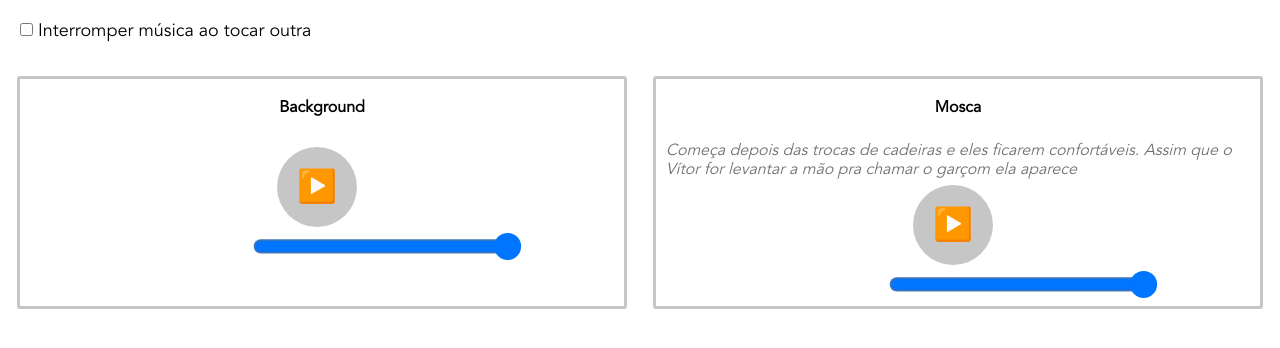
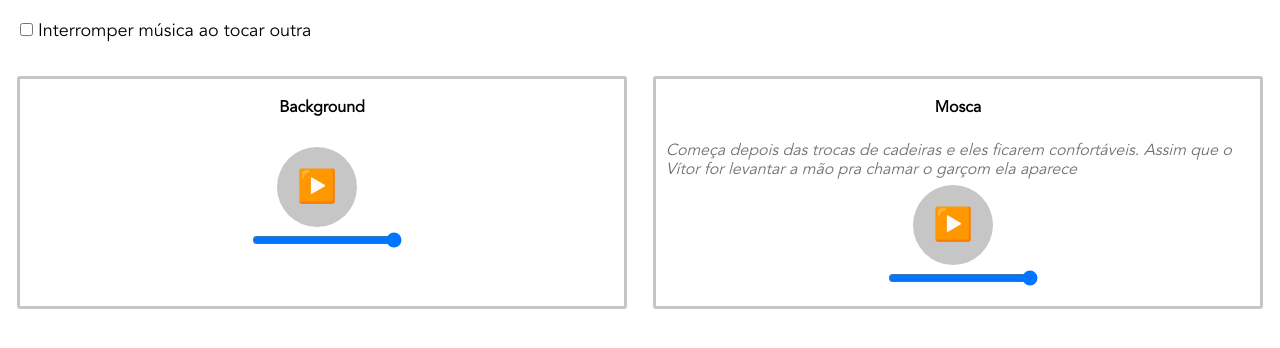
Before and after one commit to vtr222/sonoplasty, a plain HTML site: page index.html in a window 1280 px wide. Drawn offline with nearby package versions, Linux system fonts and the light colour scheme.

Commit message:
nossa peça

```diff
--- a/index.html
+++ b/index.html
@@ -53,8 +53,7 @@
       input[type="range"] {
         width: 150px;
         margin-left: 10px;
-        position: relative;
-        transform: scale(1.8); /* Or however big you want it */
+        position: relative; /* Or however big you want it */
         transform-origin: 0 0;
       }
     </style>
```
